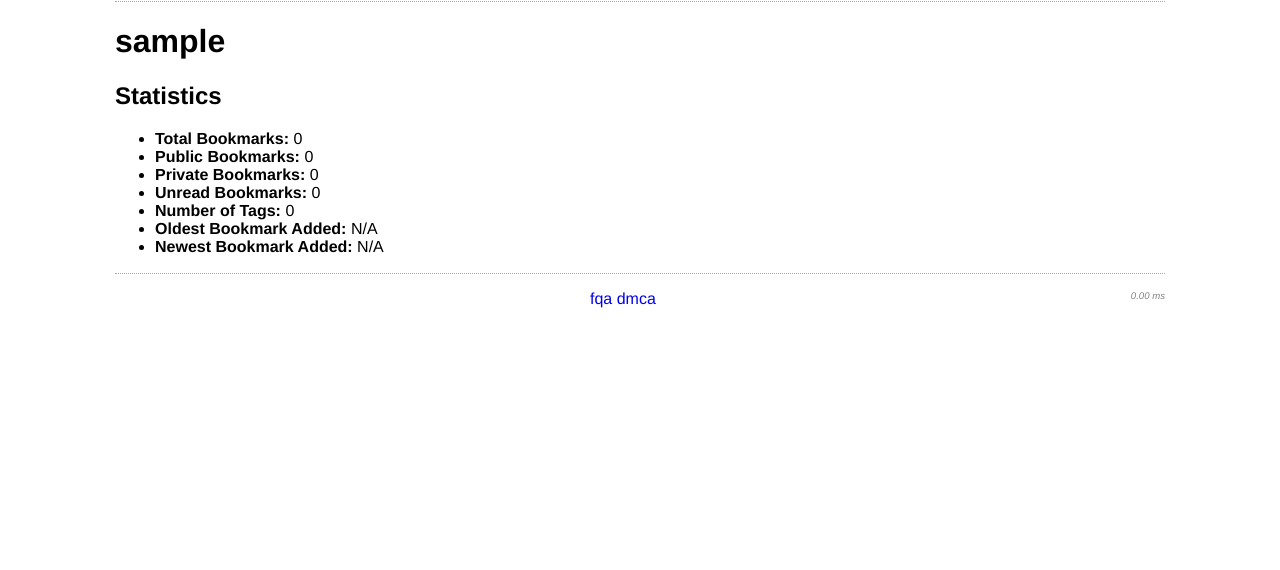
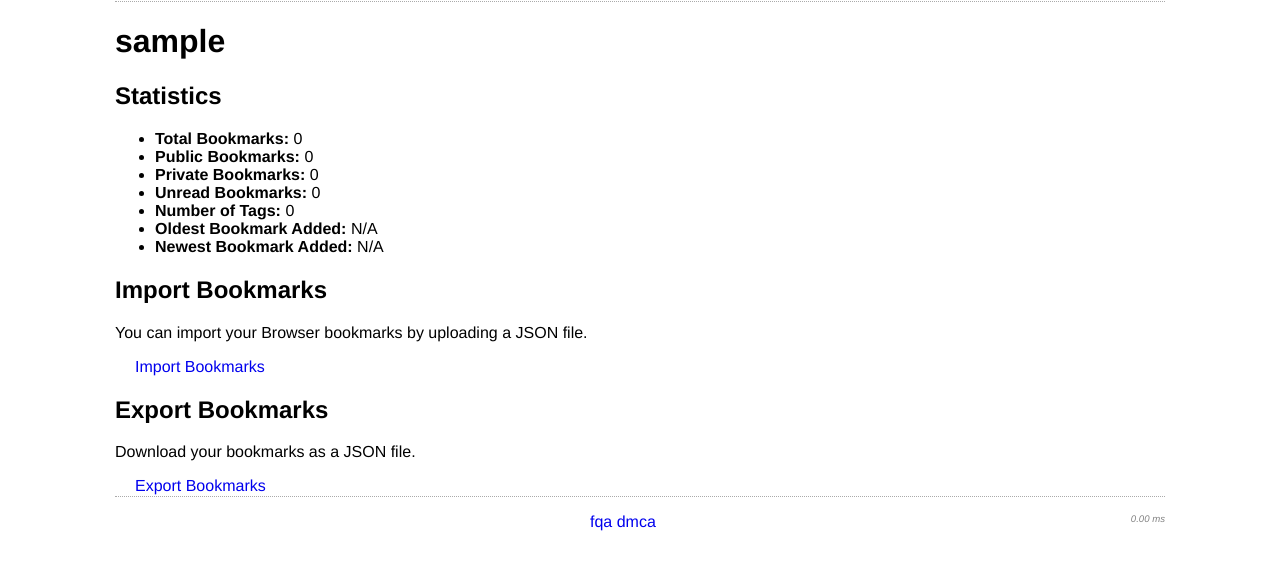
Before and after one commit to mileswilsondc/pin, a Flask app: page /profile in a window 1280 px wide. Shown: the part 27-597 px from the top of the page. Run offline with Flask 3, Linux system fonts and the light colour scheme; the visitor is signed in with stand-in values (Sample User, id 1); data that the repository does not hold is empty; some libraries are stand-ins or nearby versions.

Commit message:
Add mostly untested import/export function to profile page

```diff
--- a/app.py
+++ b/app.py
@@ -1,5 +1,5 @@
 # app.py (Modified index route with cursor-based pagination)
-from flask import Flask, render_template, redirect, url_for, request, flash, abort, g, jsonify
+from flask import Flask, render_template, redirect, url_for, request, flash, abort, g, jsonify, send_file, make_response
 from flask_sqlalchemy import SQLAlchemy
 from flask_login import (
     LoginManager,
@@ -11,12 +11,15 @@ from flask_login import (
 from models import db, User, Link, Tag, link_tags
 from forms import (
     RegistrationForm, LoginForm, LinkForm, EditLinkForm,
-    PreferencesForm, AdminEditUserForm, AdminRegistrationForm
+    PreferencesForm, AdminEditUserForm, AdminRegistrationForm,
+    ImportForm
 )
 from archive import archive_page
 import pytz
 from datetime import datetime
 import time
+import json
+import io
 from functools import wraps
 from flask_wtf import CSRFProtect
 from urllib.parse import unquote
@@ -781,6 +784,128 @@ def read_redirect(link_id):
 
     return redirect(link.url)
 
+@app.route('/import', methods=['GET', 'POST'])
+@login_required
+def import_bookmarks():
+    form = ImportForm()
+    if form.validate_on_submit():
+        file = form.json_file.data
+        try:
+            # Attempt to load the JSON data
+            data = json.load(file)
+        except json.JSONDecodeError:
+            flash('Invalid JSON file. Please upload a valid Firefox bookmarks JSON file.', 'error')
+            return redirect(url_for('import_bookmarks'))
+        except Exception as e:
+            flash(f'An error occurred while reading the file: {e}', 'error')
+            return redirect(url_for('import_bookmarks'))
+
+        # Initialize a counter for imported bookmarks
+        import_count = 0
+
+        def process_bookmarks(bookmarks):
+            nonlocal import_count
+            for item in bookmarks:
+                if item.get('type') == 'text/x-moz-place':
+                    uri = item.get('uri')
+                    title = item.get('title')
+                    tags = item.get('tags', [])  # Fetch tags if present
+
+                    if not uri or not title:
+                        continue  # Skip entries without URI or title
+
+                    # Create a new Link instance
+                    link = Link(
+                        url=uri,
+                        title=title,
+                        user_id=current_user.id,
+                        private=False,  # Default to public; modify if needed
+                        read_later=False
+                    )
+                    db.session.add(link)
+                    db.session.flush()  # Assign an ID to the link
+
+                    # Handle tags appropriately
+                    if isinstance(tags, str):
+                        # Split tags by comma or space if multiple tags are in a single string
+                        # Adjust the delimiter based on how tags are stored in your JSON
+                        tags = [tag.strip() for tag in tags.replace(',', ' ').split()]
+                    elif isinstance(tags, list):
+                        tags = [tag.strip() for tag in tags]
+                    else:
+                        tags = []  # If tags are neither string nor list, ignore
+
+                    for tag_name in tags:
+                        if not tag_name:
+                            continue  # Skip empty tag names
+                        tag = Tag.query.filter_by(name=tag_name).first()
+                        if not tag:
+                            tag = Tag(name=tag_name)
+                            db.session.add(tag)
+                        link.tags.append(tag)
+
+                    import_count += 1
+                elif 'children' in item:
+                    # Recursively process nested bookmarks/folders
+                    process_bookmarks(item['children'])
+
+        try:
+            # Start processing from the root's children
+            root_children = data.get('children', [])
+            process_bookmarks(root_children)
+            db.session.commit()
+            flash(f'Successfully imported {import_count} bookmarks.', 'success')
+        except Exception as e:
+            db.session.rollback()
+            flash(f'An error occurred during import: {e}', 'error')
+            return redirect(url_for('import_bookmarks'))
+
+        return redirect(url_for('profile'))
+
+    return render_template('import.html', form=form)
+
+@app.route('/export')
+@login_required
+def export_bookmarks():
+    """
+    Export the current user's bookmarks to a JSON file.
+    The JSON structure matches the expected format for import.
+    """
+    # Query all bookmarks belonging to the current user
+    links = Link.query.filter_by(user_id=current_user.id).all()
+
+    # Create a list to hold bookmark dictionaries
+    bookmarks = []
+    for link in links:
+        bookmark = {
+            "type": "text/x-moz-place",  # Assuming Firefox-like structure
+            "uri": link.url,
+            "title": link.title,
+            "tags": [tag.name for tag in link.tags]
+        }
+        bookmarks.append(bookmark)
+
+    # Define the root JSON structure
+    export_data = {
+        "children": bookmarks
+    }
+
+    # Serialize the data to JSON
+    json_data = json.dumps(export_data, indent=4)
+
+    # Create an in-memory buffer to hold the JSON data
+    buffer = io.BytesIO()
+    buffer.write(json_data.encode('utf-8'))
+    buffer.seek(0)  # Reset buffer position to the beginning
+
+    # Send the buffer as a downloadable file
+    return send_file(
+        buffer,
+        as_attachment=True,
+        download_name='bookmarks_export.json',
+        mimetype='application/json'
+    )
+
 @app.before_request
 def start_timer():
     g.start_time = time.time()
--- a/forms.py
+++ b/forms.py
@@ -1,7 +1,8 @@
 # forms.py
 from flask_wtf import FlaskForm
-from wtforms import StringField, PasswordField, TextAreaField, BooleanField, SubmitField, SelectField, HiddenField
+from wtforms import StringField, PasswordField, TextAreaField, BooleanField, SubmitField, SelectField, HiddenField, FileField
 from wtforms.validators import DataRequired, URL, EqualTo, ValidationError, Optional
+from flask_wtf.file import FileAllowed
 from models import User
 
 class RegistrationForm(FlaskForm):
@@ -33,6 +34,13 @@ class EditLinkForm(FlaskForm):
     private = BooleanField('Private')
     read_later = BooleanField('Read Later')
     submit = SubmitField('Update')
+
+class ImportForm(FlaskForm):
+    json_file = FileField('Firefox Bookmarks JSON File', validators=[
+        DataRequired(message="Please upload a JSON file."),
+        FileAllowed(['json'], 'Only JSON files are allowed!')
+    ])
+    submit = SubmitField('Import')
 
 timezone_choices = [
         ('Etc/UTC', 'UTC (default)'),
--- a/templates/profile.html
+++ b/templates/profile.html
@@ -29,5 +29,17 @@
             </li>
         </ul>
     </div>
+
+    <div class="import-section">
+        <h2>Import Bookmarks</h2>
+        <p>You can import your Browser bookmarks by uploading a JSON file.</p>
+        <a href="{{ url_for('import_bookmarks') }}" class="form-button">Import Bookmarks</a>
+    </div>
+
+    <div class="export-section">
+        <h2>Export Bookmarks</h2>
+        <p>Download your bookmarks as a JSON file.</p>
+        <a href="{{ url_for('export_bookmarks') }}" class="form-button">Export Bookmarks</a>
+    </div>
 </div>
 {% endblock %}
```
Also changed, not shown: templates/import.html (added, +25 -0 lines).
